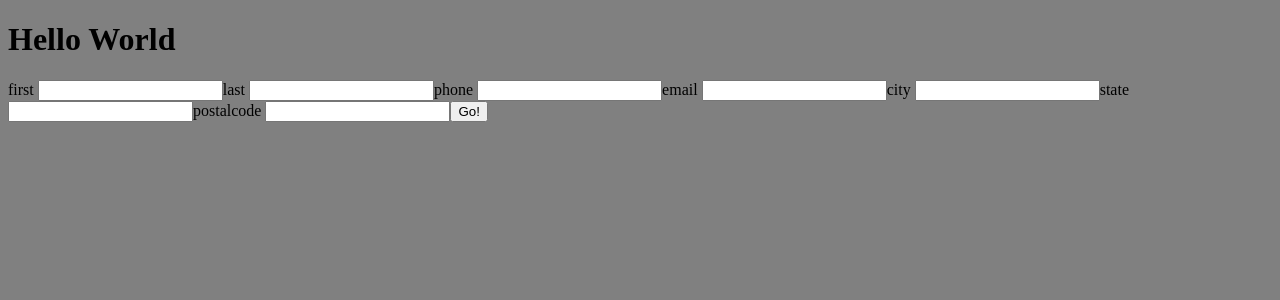
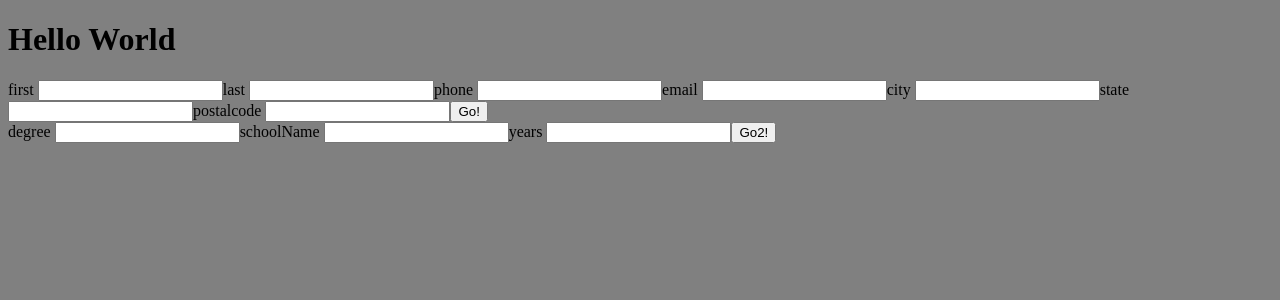
Before and after one commit to uwuzumaki/cv-application, a React (Vite) app: page / in a window 1280 px wide. Shown: the top 300 px of the page. Built offline with nearby package versions, Linux system fonts and the light colour scheme.

Commit message:
Added education

```diff
--- a/src/Components/Education.jsx
+++ b/src/Components/Education.jsx
@@ -1,6 +1,68 @@
 import { useState } from "react";
 import "../Styles/Education.css";
+import { Input } from "./Helper";
 
-const Education = () => {};
+const Education = () => {
+  const [schools, setSchools] = useState([]);
+  const [degree, setDegree] = useState("");
+  const [schoolName, setSchoolName] = useState("");
+  const [years, setYears] = useState("");
+
+  //   const handleChange2 = (e) => {
+  //     const key = e.target.name;
+  //     const value = e.target.value;
+  //     setSchools((prevSchool) => ({ ...prevSchool, [key]: value }));
+  //     console.log(schools);
+  //   };
+
+  const handleDegreeChange = (e) => {
+    setDegree(e.target.value);
+  };
+
+  const handleNameChange = (e) => {
+    setSchoolName(e.target.value);
+  };
+
+  const handleYearsChange = (e) => {
+    setYears(e.target.value);
+  };
+
+  const handleSubmit = (e) => {
+    e.preventDefault();
+    const newSchool = {
+      degree,
+      schoolName,
+      years,
+    };
+    setSchools((prevSchools) => [...prevSchools, newSchool]);
+    console.log(schools);
+  };
+
+  return (
+    <form id="education">
+      <Input
+        label="degree"
+        name="degree"
+        value={degree}
+        onChange={handleDegreeChange}
+      />
+      <Input
+        label="schoolName"
+        name="schoolName"
+        value={schoolName}
+        onChange={handleNameChange}
+      />
+      <Input
+        label="years"
+        name="years"
+        value={years}
+        onChange={handleYearsChange}
+      />
+      <button type="submit" onClick={handleSubmit}>
+        Go2!
+      </button>
+    </form>
+  );
+};
 
 export default Education;
--- a/src/Components/Person.jsx
+++ b/src/Components/Person.jsx
@@ -1,6 +1,6 @@
-/* eslint-disable react/prop-types */
 import { useState } from "react";
 import "../Styles/Person.css";
+import { Input } from "./Helper";
 
 const Person = () => {
   const [person, setPerson] = useState({});
@@ -68,12 +68,4 @@ const Person = () => {
   );
 };
 
-function Input({ label, name, value, onChange }) {
-  return (
-    <label>
-      {label} <input name={name} value={value} onChange={onChange}></input>
-    </label>
-  );
-}
-
 export default Person;
```
